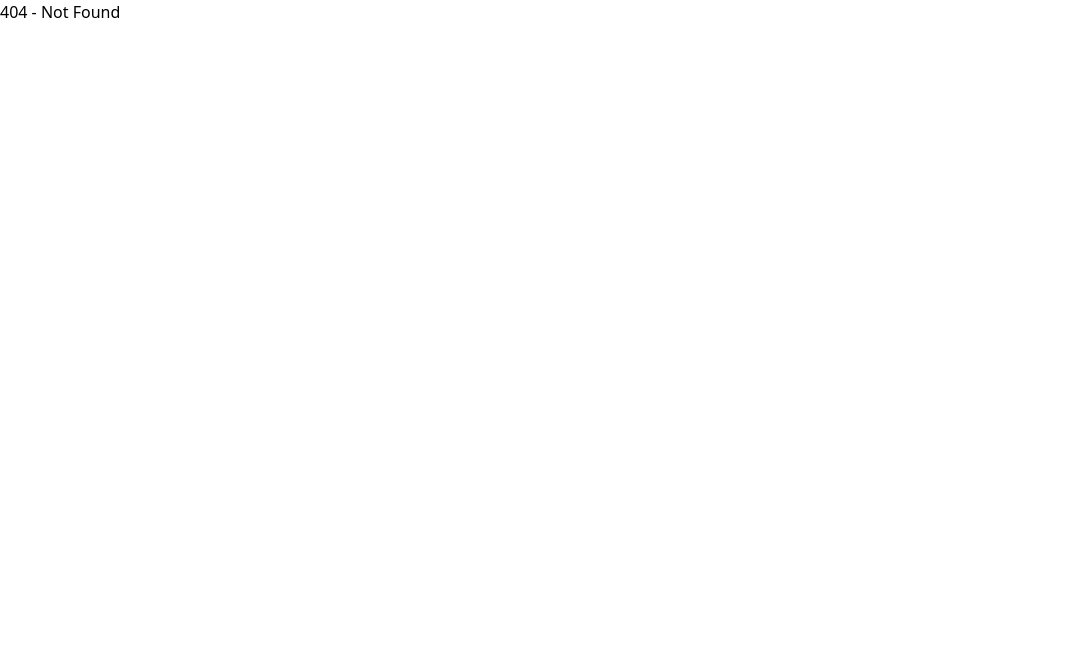
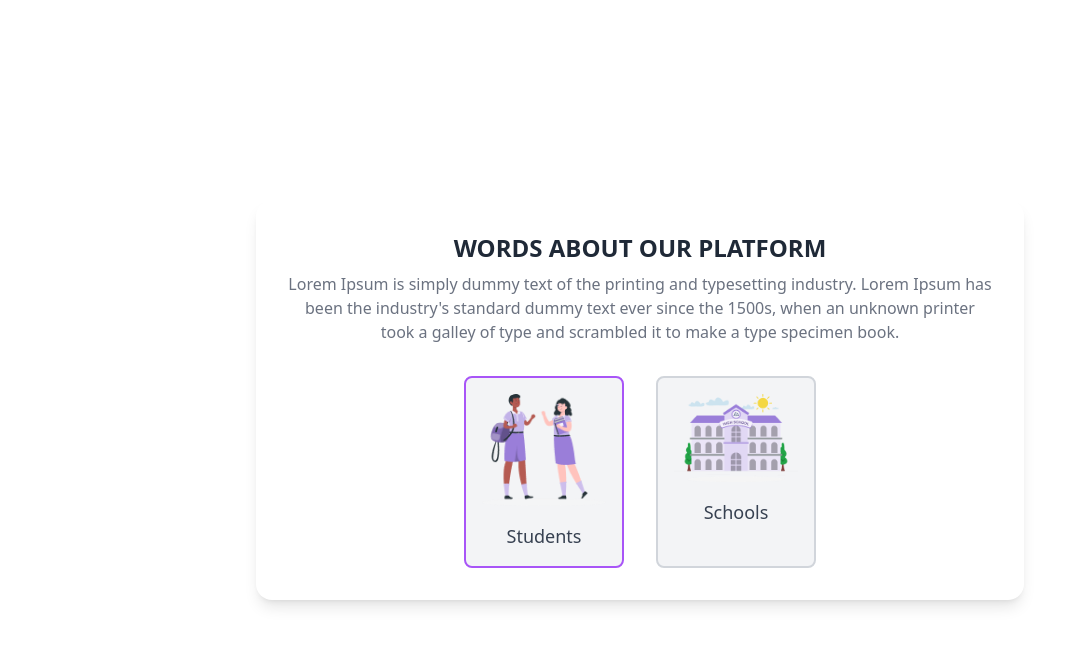
Before and after one commit to Abdoulrhman/sp, a React (Vite) app: page /pre-login in a window 1280 px wide. Before the commit this address had no page. Shown: the top 646 px of the page, without its empty margins (0-1086 px from the left). Built offline with nearby package versions, Linux system fonts and the light colour scheme.

Commit message:
Hanlde redirections

```diff
--- a/src/App.tsx
+++ b/src/App.tsx
@@ -6,6 +6,7 @@ import StudentLogin from "./pages/login";
 import Exams from "./pages/exams";
 import Assessments from "./pages/assessments";
 import AssessmentsDetails from "./pages/assessments-details";
+import PreLogin from "./pages/pre-login";
 
 const App = () => {
   return (
@@ -16,6 +17,7 @@ const App = () => {
         <Route path="/login" element={<StudentLogin />} />
         <Route path="/assessments" element={<Assessments />} />
         <Route path="/details" element={<AssessmentsDetails />} />
+        <Route path="/pre-login" element={<PreLogin />} />
 
         <Route path="*" element={<NotFound />} />
       </Routes>
--- a/src/index.scss
+++ b/src/index.scss
@@ -795,6 +795,7 @@
   flex-direction: column;
   align-items: center;
   margin: 0px 30px;
+  height: 100vh;
 
   .title-assessment {
     font-size: 40px;
--- a/src/pages/assessments.tsx
+++ b/src/pages/assessments.tsx
@@ -1,16 +1,22 @@
 import React from "react";
+import { useNavigate } from "react-router-dom";
 
 const Assessments: React.FC = () => {
+  const navigate = useNavigate();
+  const handleCardClick = () => {
+    navigate("/details");
+  }
+
   return (
     <div className="assessment-wrapper">
       <div className="assessment-grid">
         {Array.from({ length: 8 }).map((_, index) => (
-          <div key={index} className="assessment-item">
+          <div key={index} className="assessment-item" >
             <div className="img-wrapper">
               <img src="/assets/assessment/assess.svg" alt="Assessment" />
             </div>
             <p>September</p>
-            <button>Assessment Title</button>
+            <button onClick={handleCardClick} >Assessment Title</button>
           </div>
         ))}
       </div>
--- a/src/pages/home.tsx
+++ b/src/pages/home.tsx
@@ -24,7 +24,7 @@ const Home = () => {
         gap-4
         "
         >
-          <button className="login-btn" onClick={() => router("/login")}>
+          <button className="login-btn" onClick={() => router("/pre-login")}>
             Login
           </button>
 
--- a/src/pages/login.tsx
+++ b/src/pages/login.tsx
@@ -29,7 +29,7 @@ const StudentLogin: React.FC = () => {
     try {
       const response = await studentLogin(data.username, data.password); // Updated to use username
       console.log("Login successful:", response);
-      navigate("/exams");
+      navigate("/assessments");
     } catch (error: any) {
       console.error("Login failed:", error);
       setLoginError(
--- /dev/null
+++ b/src/pages/pre-login.tsx
@@ -0,0 +1,58 @@
+import React, { useState } from "react";
+import { useNavigate } from "react-router-dom";
+
+const PreLogin: React.FC = () => {
+  const [selectedItem, setSelectedItem] = useState<string | null>("Students");
+  const navigation = useNavigate();
+
+  const handleSelect = (item: string) => {
+    setSelectedItem(item);
+    navigation(`/login?role=${item}`);
+  };
+
+  return (
+    <div className="flex items-center justify-center min-h-screen">
+      <div className="relative w-3/4 max-w-3xl bg-white p-8 rounded-2xl shadow-lg">
+        <h2 className="text-center text-2xl font-bold text-gray-800">
+          WORDS ABOUT OUR PLATFORM
+        </h2>
+        <p className="text-center text-gray-500 mt-2 mb-8">
+          Lorem Ipsum is simply dummy text of the printing and typesetting
+          industry. Lorem Ipsum has been the industry's standard dummy text ever
+          since the 1500s, when an unknown printer took a galley of type and
+          scrambled it to make a type specimen book.
+        </p>
+        <div className="flex justify-center gap-8">
+          <div
+            onClick={() => handleSelect("Students")}
+            className={`flex flex-col items-center w-40 h-48 bg-gray-100 border-2 rounded-lg p-4 cursor-pointer ${
+              selectedItem === "Students" ? "border-purple-500" : "border-gray-300"
+            }`}
+          >
+            <img
+              src="/assets/login/students.png" // Replace with actual image source
+              alt="Students"
+              className="mb-4"
+            />
+            <h3 className="text-lg font-medium text-gray-700">Students</h3>
+          </div>
+          <div
+            onClick={() => handleSelect("Schools")}
+            className={`flex flex-col items-center w-40 h-48 bg-gray-100 border-2 rounded-lg p-4 cursor-pointer ${
+              selectedItem === "Schools" ? "border-purple-500" : "border-gray-300"
+            }`}
+          >
+            <img
+              src="/assets/login/school.png" // Replace with actual image source
+              alt="Schools"
+              className="mb-4"
+            />
+            <h3 className="text-lg font-medium text-gray-700">Schools</h3>
+          </div>
+        </div>
+      </div>
+    </div>
+  );
+};
+
+export default PreLogin;
```
Also changed, not shown: public/assets/login/school.png (added), public/assets/login/students.png (added).
